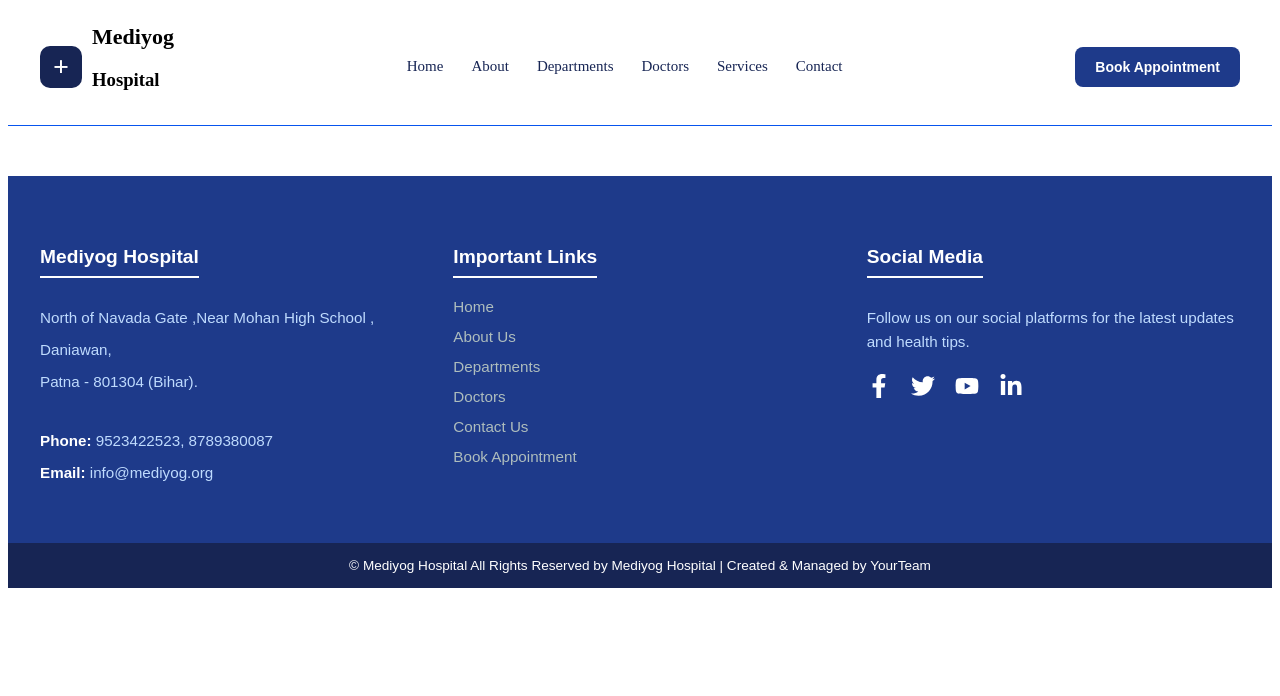
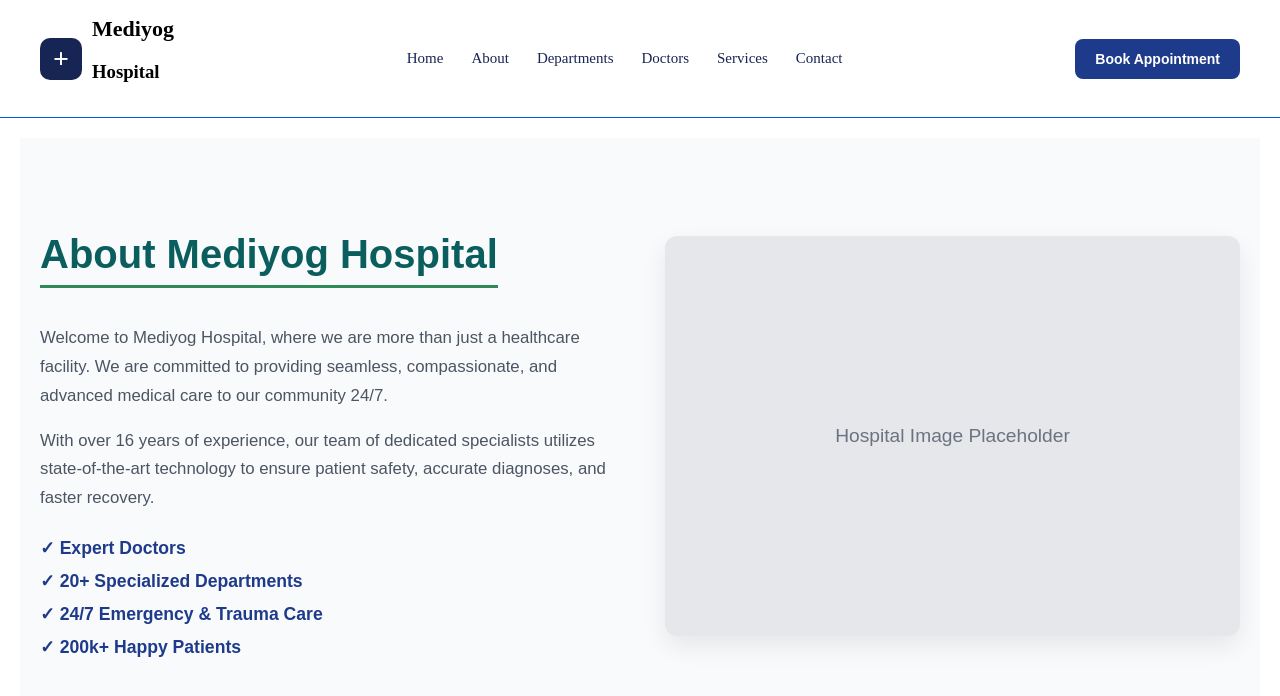
Before and after one commit to abhi72609/Mediyog_Hospital, a React (Vite) app in the folder frontend/: page / in a window 1280 px wide. Shown: the top 696 px of the page. Built offline with nearby package versions, Linux system fonts and the light colour scheme.

Commit message:
saving about page changes

```diff
--- a/frontend/package.json
+++ b/frontend/package.json
@@ -12,7 +12,8 @@
   "dependencies": {
     "react": "^19.2.8",
     "react-dom": "^19.2.8",
-    "react-icons": "^5.7.0"
+    "react-icons": "^5.7.0",
+    "react-router-dom": "^7.18.3"
   },
   "devDependencies": {
     "@eslint/js": "^10.0.1",
--- /dev/null
+++ b/frontend/src/App.css
@@ -0,0 +1,19 @@
+/* Resets default browser margins */
+html, body, #root {
+  margin: 0;
+  padding: 0;
+  height: 100%;
+}
+
+/* Master wrapper taking full screen height */
+.app-wrapper {
+  display: flex;
+  flex-direction: column;
+  min-height: 100vh;
+}
+
+/* Forces the main section to expand and push the footer down */
+.main-content {
+  flex: 1;
+  padding: 20px;
+}
--- a/frontend/src/App.jsx
+++ b/frontend/src/App.jsx
@@ -1,13 +1,21 @@
-import Footer from "./components/footer/Footer.jsx";
+import Footer from "./components/Footer/Footer.jsx";
 import Header from "./components/Header/Header.jsx";
+import "./App.css";
+import About from "./components/About/About.jsx";
 
 function App() {
-  return(
-    <>
+  return (
+    <div className="app-wrapper">
       <Header />
+
+      <main className="main-content">
+        {/* Your page content will go here */}
+        <About/>
+      </main>
+
       <Footer />
-    </>
-  )
+    </div>
+  );
 }
 
 export default App;
--- /dev/null
+++ b/frontend/src/components/About/About.css
@@ -0,0 +1,68 @@
+.about-section {
+  padding: 60px 20px;
+  background-color: #f9fafb;
+  font-family: sans-serif;
+}
+
+.about-container {
+  max-width: 1200px;
+  margin: 0 auto;
+  display: flex;
+  flex-wrap: wrap;
+  align-items: center;
+  gap: 50px;
+}
+
+.about-text {
+  flex: 1;
+  min-width: 300px;
+}
+
+.about-text h2 {
+  color: #0b5e5e; /* Dark Teal */
+  font-size: 2.5rem;
+  margin-bottom: 20px;
+  border-bottom: 3px solid #2e8b57; /* Green accent */
+  display: inline-block;
+  padding-bottom: 8px;
+}
+
+.about-text p {
+  font-size: 1.05rem;
+  line-height: 1.7;
+  color: #4b5563;
+  margin-bottom: 15px;
+}
+
+.about-highlights {
+  list-style: none;
+  padding: 0;
+  margin-top: 25px;
+}
+
+.about-highlights li {
+  font-size: 1.1rem;
+  color: #1e3a8a; /* Deep Royal Blue */
+  margin-bottom: 12px;
+  font-weight: 600;
+}
+
+.about-image-wrapper {
+  flex: 1;
+  min-width: 300px;
+  display: flex;
+  justify-content: center;
+}
+
+.image-placeholder {
+  width: 100%;
+  height: 400px;
+  background-color: #e5e7eb;
+  border-radius: 12px;
+  display: flex;
+  align-items: center;
+  justify-content: center;
+  color: #6b7280;
+  font-size: 1.2rem;
+  box-shadow: 0 10px 25px rgba(0,0,0,0.08);
+}
--- /dev/null
+++ b/frontend/src/components/About/About.jsx
@@ -0,0 +1,38 @@
+import React from 'react';
+import './About.css';
+
+const About = () => {
+  return (
+    <section className="about-section">
+      <div className="about-container">
+        <div className="about-text">
+          <h2>About Mediyog Hospital</h2>
+          <p>
+            Welcome to Mediyog Hospital, where we are more than just a healthcare facility.
+            We are committed to providing seamless, compassionate, and advanced medical care
+            to our community 24/7.
+          </p>
+          <p>
+            With over 16 years of experience, our team of dedicated specialists utilizes
+            state-of-the-art technology to ensure patient safety, accurate diagnoses, and faster recovery.
+          </p>
+          <ul className="about-highlights">
+            <li>✓  Expert Doctors</li>
+            <li>✓ 20+ Specialized Departments</li>
+            <li>✓ 24/7 Emergency & Trauma Care</li>
+            <li>✓ 200k+ Happy Patients</li>
+          </ul>
+        </div>
+
+        <div className="about-image-wrapper">
+          {/* You can replace this div with an actual <img src={hospitalImage} /> tag later */}
+          <div className="image-placeholder">
+            <span>Hospital Image Placeholder</span>
+          </div>
+        </div>
+      </div>
+    </section>
+  );
+};
+
+export default About;
--- a/frontend/src/components/Footer/Footer.css
+++ /dev/null
@@ -1,91 +0,0 @@
-.custom-footer {
-  background-color: #1e3a8a;
-  color: #e5e7eb;
-  font-family: sans-serif;
-  margin-top: 50px;
-}
-
-.footer-main {
-  display: flex;
-  flex-wrap: wrap;
-  justify-content: space-between;
-  max-width: 1200px;
-  margin: 0 auto;
-  padding: 50px 20px;
-  gap: 40px;
-}
-
-.footer-col {
-  flex: 1;
-  min-width: 250px;
-}
-
-.footer-col h3 {
-  color: #ffffff;
-  margin-bottom: 20px;
-  font-size: 1.2rem;
-  border-bottom: 2px solid #ffffff;
-  padding-bottom: 8px;
-  display: inline-block;
-}
-
-.info-col p, .social-col p {
-  margin: 8px 0;
-  font-size: 0.95rem;
-  line-height: 1.6;
-  color: #bfdbfe;
-}
-
-.info-col strong {
-  color: #ffffff;
-}
-
-.links-col ul {
-  list-style: none;
-  padding: 0;
-  margin: 0;
-}
-
-.links-col ul li {
-  margin-bottom: 12px;
-}
-
-.links-col ul li a {
-  color: #aebdbd;
-  text-decoration: none;
-  font-size: 0.95rem;
-  transition: color 0.3s;
-}
-
-.links-col ul li a:hover {
-  color: #ffffff;
-}
-
-.social-icons {
-  display: flex;
-  gap: 20px;
-  margin-top: 20px;
-}
-
-.social-icons a {
-  color: #ffffff;
-  font-size: 1.5rem;
-  transition: transform 0.3s, color 0.3s;
-}
-
-.social-icons a:hover {
-  transform: scale(1.2);
-  color: #162a4f;
-}
-
-.footer-bottom {
-  background-color: #172554;
-  text-align: center;
-  padding: 15px 20px;
-}
-
-.footer-bottom p {
-  margin: 0;
-  font-size: 0.85rem;
-  color: #ffffff;
-}
--- a/frontend/src/components/Footer/Footer.jsx
+++ /dev/null
@@ -1,56 +0,0 @@
-import React from "react";
-import './Footer.css';
-import { FaFacebookF, FaTwitter, FaYoutube, FaLinkedinIn } from 'react-icons/fa'; // Ensure react-icons is installed
-
-const Footer = () => {
-  return (
-    <footer className="custom-footer">
-      <div className="footer-main">
-
-        {/* Column 1: Address & Contact */}
-        <div className="footer-col info-col">
-          <h3>Mediyog Hospital</h3>
-          <p>North of Navada Gate ,Near Mohan High School ,</p>
-          <p>  Daniawan,</p>
-          <p>Patna -  801304 (Bihar).</p>
-          <br />
-          <p><strong>Phone:</strong> 9523422523, 8789380087</p>
-          <p><strong>Email:</strong> info@mediyog.org</p>
-        </div>
-
-      {/* Column 2: Important Links */}
-        <div className="footer-col links-col">
-          <h3>Important Links</h3>
-          <ul>
-            <li><a href="/">Home</a></li>
-            <li><a href="#about">About Us</a></li>
-            <li><a href="#departments">Departments</a></li>
-            <li><a href="#doctors">Doctors</a></li>
-            <li><a href="#contact">Contact Us</a></li>
-            <li><a href="#appointment">Book Appointment</a></li>
-          </ul>
-        </div>
-
-        {/* Column 3: Social Media */}
-        <div className="footer-col social-col">
-          <h3>Social Media</h3>
-          <p>Follow us on our social platforms for the latest updates and health tips.</p>
-          <div className="social-icons">
-            <a href="#facebook"><FaFacebookF /></a>
-            <a href="#twitter"><FaTwitter /></a>
-            <a href="#youtube"><FaYoutube /></a>
-            <a href="#linkedin"><FaLinkedinIn /></a>
-          </div>
-        </div>
-
-      </div>
-
-      {/* Green Bottom Copyright Bar */}
-      <div className="footer-bottom">
-        <p>© Mediyog Hospital All Rights Reserved by Mediyog Hospital | Created & Managed by YourTeam</p>
-      </div>
-    </footer>
-  );
-};
-
-export default Footer;
```
Also changed, not shown: 1 other file (tests, documents, lock files or other folders).
